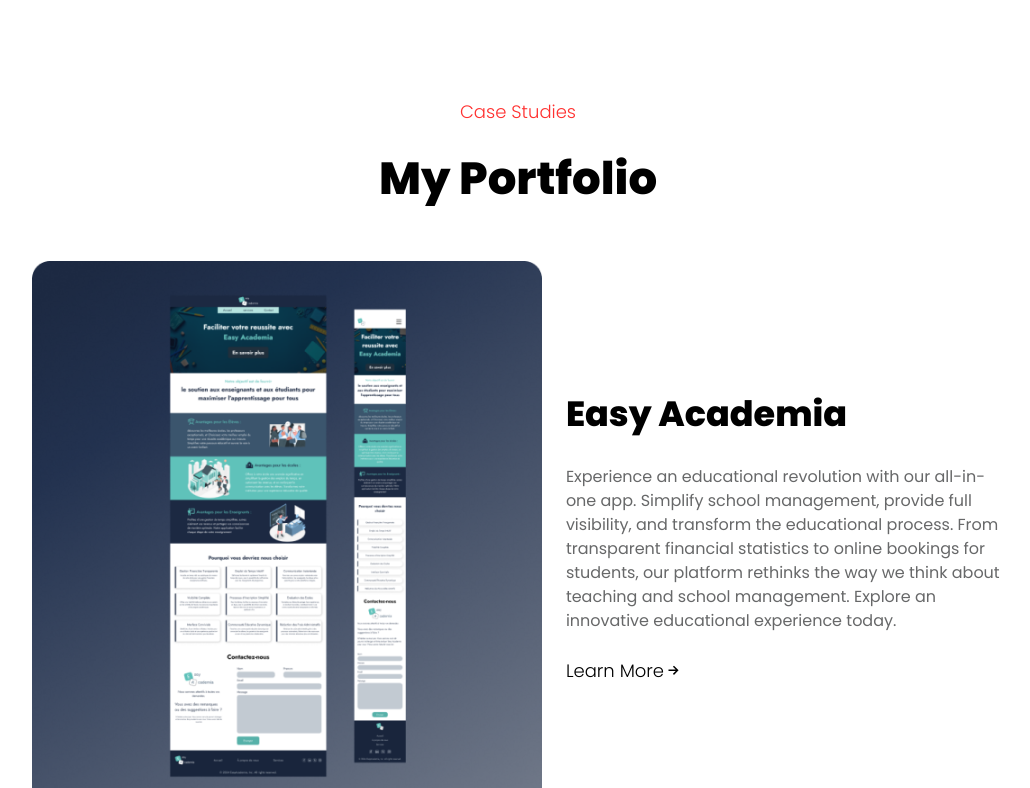
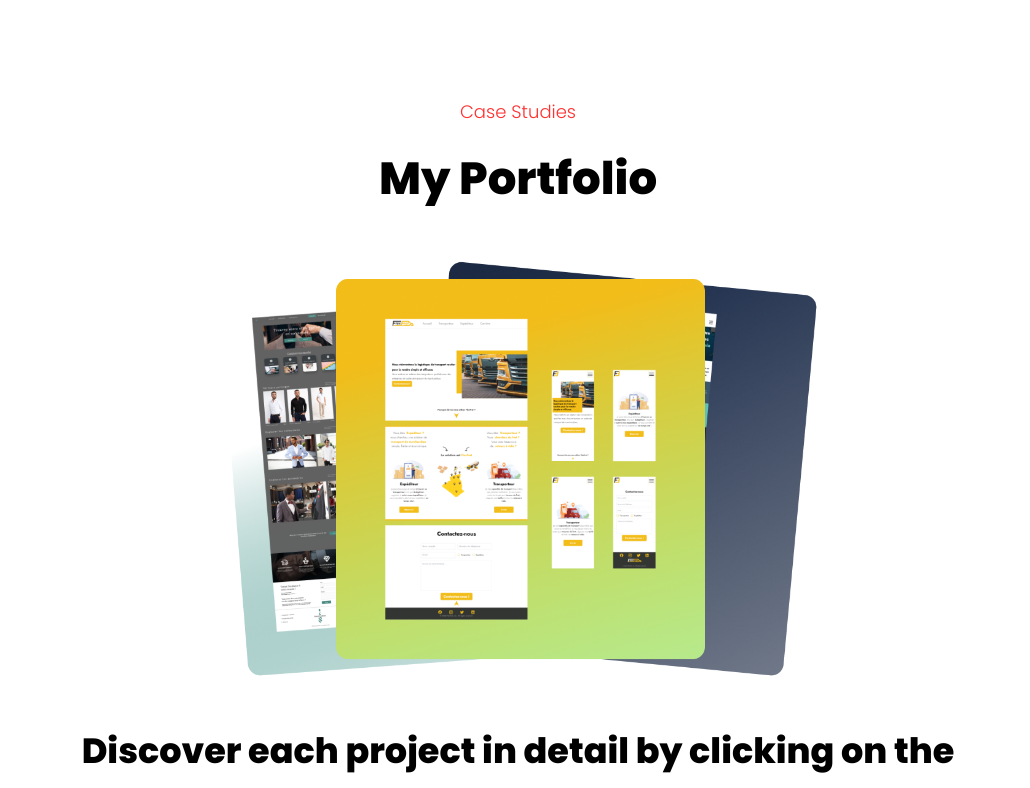
Before and after one commit to salimxfardeheb/portfolio_, a Next.js app in the folder client/: page / in a window 1280 px wide. Shown: the part 2005-2793 px from the top of the page, without its empty margins (122-1152 px from the left). Built offline with nearby package versions, Linux system fonts and the light colour scheme; no server answers.

Commit message:
editing portfolio's section

```diff
--- a/client/src/app/components/portfolioSection/portfolio.js
+++ b/client/src/app/components/portfolioSection/portfolio.js
@@ -10,7 +10,23 @@ const Portfolio = () => {
         </p>
         <p className="text-MobileHeader2 md:text-Header2">My Portfolio</p>
       </div>
-      <PortfolioCard />
+      <div className="flex flex-col mx-auto justify-center items-center gap-12">
+      <div>
+      <img
+            src="/images/portfolioGroup.png"
+            alt="About Me Cover"
+            className="md:w-[600px] w-[313px] object-contain"
+          />
+      </div>
+          <div>
+          <p className="md:text-Header3 text-MobileHeader3 text-center">Discover each project in detail by clicking on the button below.</p>
+          </div>
+          <div>
+          <button className="px-9 py-5 text-black hover:text-white text-MobileHeader4  border-2 hover:bg-redOrange hover:scale-105 duration-200">
+            See My Works
+          </button>
+          </div>
+      </div>
     </div>
   );
 };
--- a/client/src/app/components/portfolioSection/portfolioCard.js
+++ b/client/src/app/components/portfolioSection/portfolioCard.js
@@ -5,29 +5,6 @@ import { GrFormNextLink } from "react-icons/gr";
 import { motion as m } from "framer-motion";
 import handleclick from "./handleclick";
 
-const ItemsPortfolio = [
-  {
-    id: 1,
-    title: "Easy Academia",
-    image: "/images/EasyAcademia.png",
-    description:
-      "Experience an educational revolution with our all-in-one app. Simplify school management, provide full visibility, and transform the educational process. From transparent financial statistics to online bookings for students, our platform rethinks the way we think about teaching and school management. Explore an innovative educational experience today.",
-  },
-  {
-    id: 2,
-    title: "FlexFret",
-    image: "/images/FlexFret.png",
-    description:
-      "Our website is distinguished by a sleek and modern design, offering a captivating visual experience. Intuitive interfaces guide users through smooth navigation, while dynamic graphical elements highlight the key benefits of our platform. The responsive design guarantees perfect adaptability on all devices, offering a neat aesthetic and flawless functionality, thus underlining our commitment to innovation and friendliness.",
-  },
-  {
-    id: 3,
-    title: "Tenue Tendance",
-    image: "/images/TenueTendance.png",
-    description:
-      "Discover the elegance redefined with our latest design project! Our e-commerce website offers a seamless shopping experience, showcasing classic menswear. A sleek interface, captivating visuals, and a streamlined ordering process await you. Explore style with ease.",
-  },
-];
 
 const portfolioCard = () => {
   const getPortfolio = () => {
@@ -35,12 +12,11 @@ const portfolioCard = () => {
       .get("http://localhost:3001/portfolio")
       .then((response) => {
         console.log("succes !");
-        const ItemsPortfolio1 = response.data;
-        return ItemsPortfolio1;
+        return response.data;
     });
   };
 
-  console.log(getPortfolio())
+const ItemsPortfolio = getPortfolio();
 
   return (
     <div className="flex flex-col gap-24 snap-mandatory snap-y scroll-p-12">
--- a/client/src/app/page.js
+++ b/client/src/app/page.js
@@ -57,6 +57,7 @@ const App = () => {
           <FaChevronUp className="text-white md:h-10 md:w-10 h-5 w-5" />
         </div>
       </AnchorLink>
+      {/* nav bar and hero section */}
       <div className="relative md:mb-[25%] mb-[200%] sm:mb-[100%] lg:mb-[12%]">
         <NavbarDesktop />
         <NavbarMobile />
```
Also changed, not shown: client/public/images/portfolioGroup.png (added).
